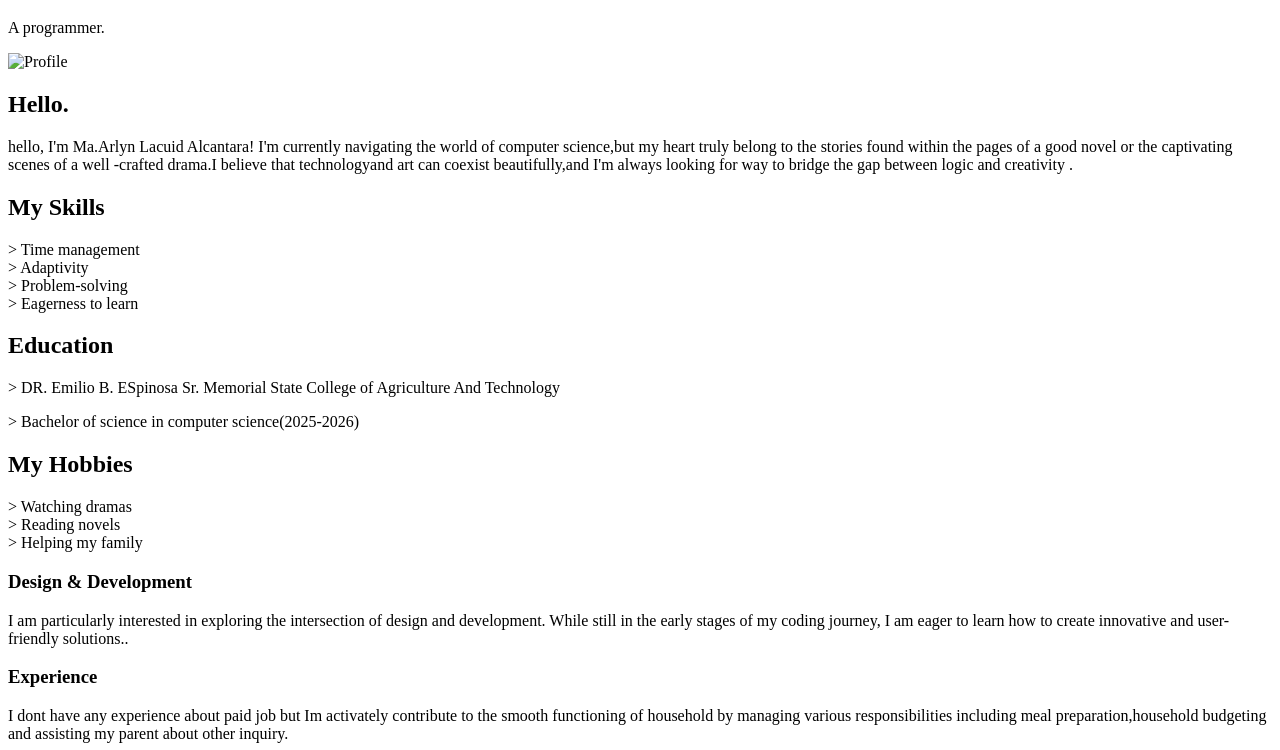
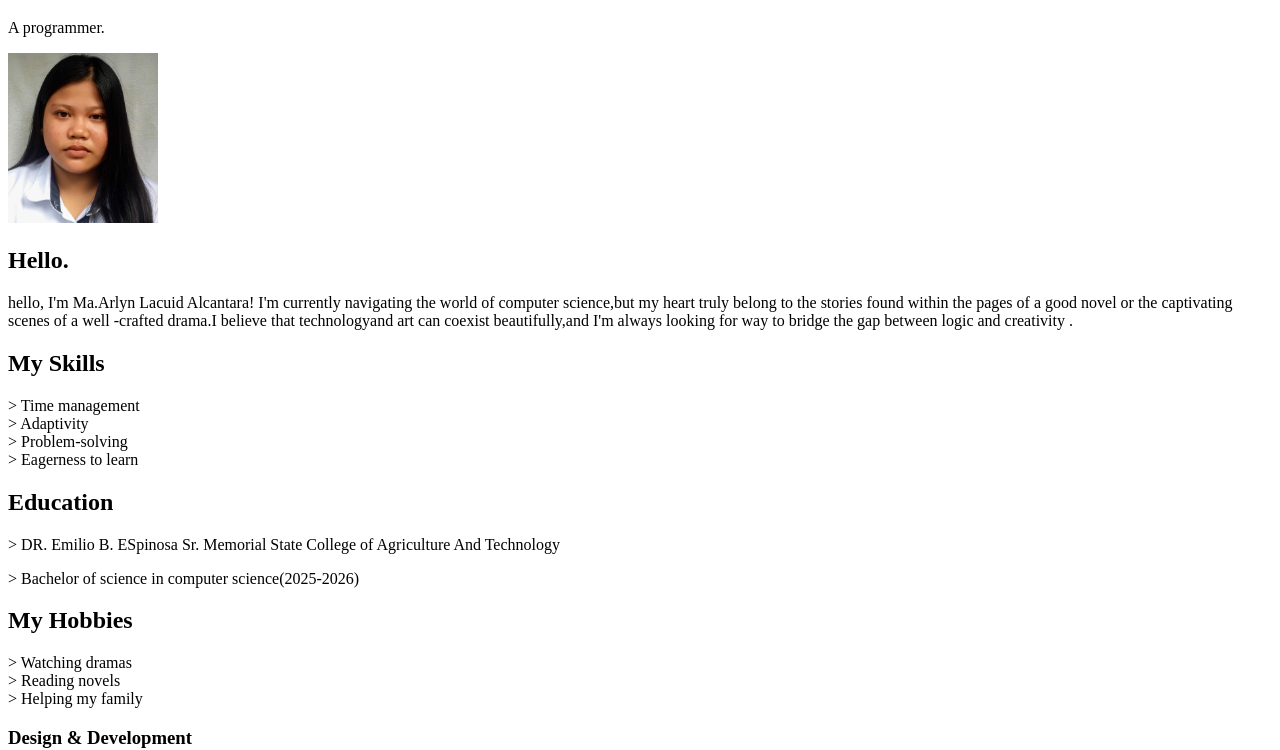
Before and after one commit to malaalcantara542-sys/PERSONAL-WEBSITE, a plain HTML site: page index.html in a window 1280 px wide. Shown: the part 61-811 px from the top of the page. Drawn offline with Linux system fonts and the light colour scheme.

Commit message:
Update index.html

```diff
--- a/index.html
+++ b/index.html
@@ -10,7 +10,7 @@
     <h1>I'M Ma.Arlyn</h1>
     <p>A programmer.</p>
     <section>
-    <img src="c:\Users\jenif\Downloads\eabaa291-c13c-4f83-8c20-72b6ae93f63e.jpg" alt="Profile" width="150">
+    <img src="2dd6f3e5-a4fb-407c-8fd0-bca2d41d086f.jfif" alt="Profile" width="150">
     <h2>Hello.</h2>
     </section>
 
@@ -48,4 +48,5 @@
     <button onclick="location.href='https://www.facebook.com/MalaAlcantara19'">Contact Me</button>
  </div>
 </body>
+
 </html>
```
